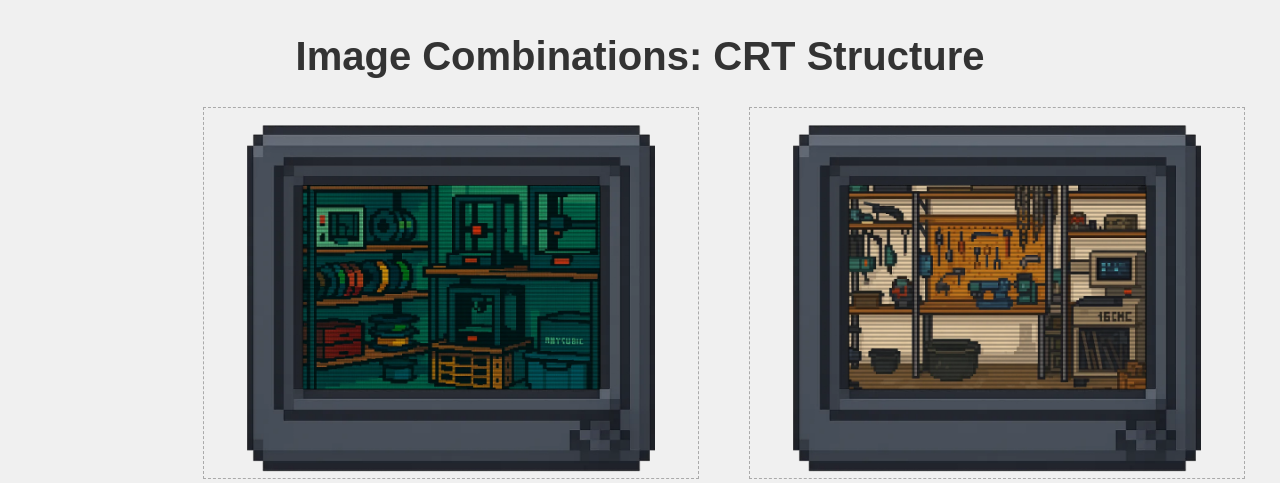
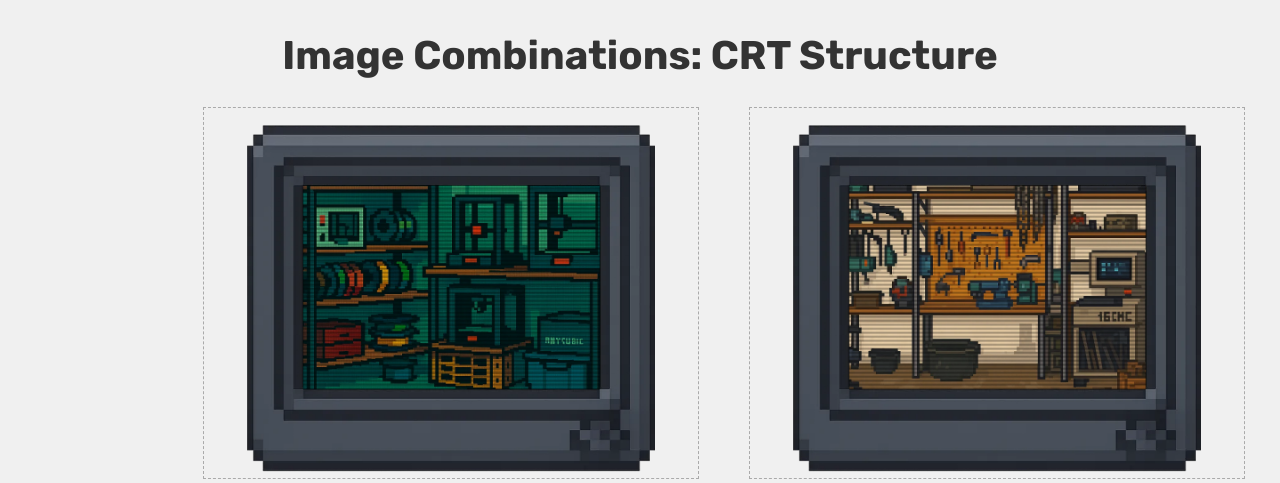
Before and after one commit to Thebys/base48, a PHP site: page /spritetest.php in a window 1280 px wide. Shown: the top 483 px of the page. Run offline with PHP 8.4, Linux system fonts and the light colour scheme.

Commit message:
Add Rubik selfhosted without google, open font licensed, ditch press player 2p font in favor of couries, add lazy loading to gallery images, improve alt text wording.

```diff
--- a/css/crt-effect.css
+++ b/css/crt-effect.css
@@ -200,9 +200,10 @@
     text-align: center;
     color: #e0e0e0;
     /* Lighter green for title */
-    font-family: 'Press Start 2P', 'Courier New', monospace;
+    font-family: 'Courier New', monospace;
     /* Pixel font */
-    font-size: 0.85rem;
+    font-size: 1.25rem;
+    font-weight: bold;
     /* Adjust size */
     text-shadow: 1px 1px 2px rgba(0, 0, 0, 0.7);
     /* Add shadow for readability */
--- /dev/null
+++ b/css/fonts.css
@@ -0,0 +1,25 @@
+/* Self-hosted Rubik font definitions */
+
+@font-face {
+    font-family: 'Rubik';
+    src: url('../fonts/Rubik-Light.ttf') format('truetype');
+    font-weight: 300;
+    font-style: normal;
+    font-display: swap;
+}
+
+@font-face {
+    font-family: 'Rubik';
+    src: url('../fonts/Rubik-Regular.ttf') format('truetype');
+    font-weight: 400;
+    font-style: normal;
+    font-display: swap;
+}
+
+@font-face {
+    font-family: 'Rubik';
+    src: url('../fonts/Rubik-Bold.ttf') format('truetype');
+    font-weight: 700;
+    font-style: normal;
+    font-display: swap;
+}
--- a/css/main.css
+++ b/css/main.css
@@ -2,6 +2,7 @@
    Main import file */
 
 /* Import all CSS components */
+@import 'fonts.css';
 @import 'variables.css';
 @import 'base.css';
 @import 'layout.css';
```
Also changed, not shown: index.html (+16 -21 lines), fonts/Rubik-Bold.ttf (added), fonts/Rubik-Light.ttf (added), fonts/Rubik-Regular.ttf (added).
